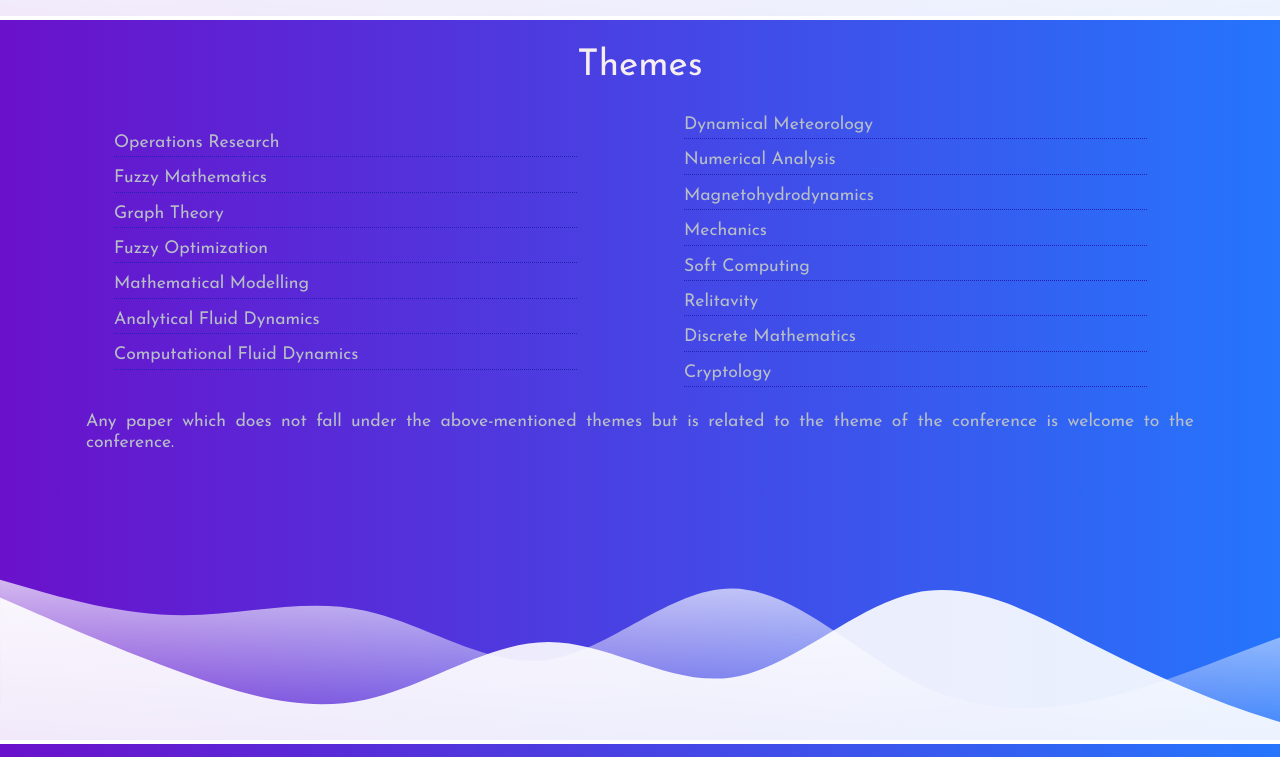
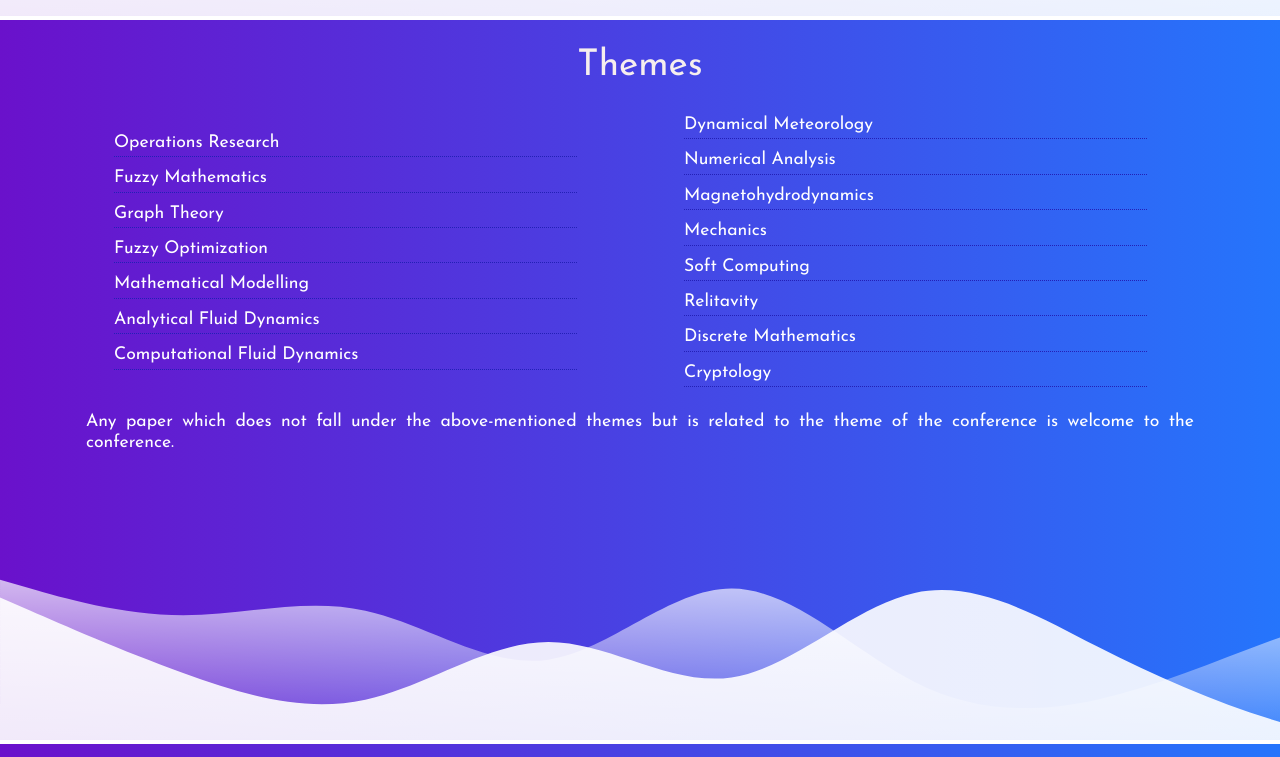
Before and after one commit to VuAppliedMath/vuappliedmath, a plain HTML site: page index.html in a window 1280 px wide. Shown: the part 1539-2296 px from the top of the page. Drawn offline with nearby package versions, Linux system fonts and the light colour scheme; no server answers; animation ran at ten frames a second.

Commit message:
Add files via upload

```diff
--- a/css/custom_style.css
+++ b/css/custom_style.css
@@ -1,5 +1,5 @@
 /*
-    @developers "Anjan Maity,Subhasis Khanra,Sourav Pramanik"
+    @developers "Anjan Maity"
     @params "css3"
 */
 
@@ -44,6 +44,7 @@
   --grey-text: #e5e4f1;
   --header-bg-color-primary: #4dadf7;
   --header-bg-color-secondary: #b9dfee;
+  --text-white:#fff;
   --bx-shadow: 0 0 2px rgba(0, 0, 0, 0.5);
   --gradient-color-secondary: linear-gradient(
     -225deg,
@@ -203,7 +204,7 @@ header {
 }
 
 .para-text {
-  color: var(--text-light-white);
+  color: var(--text-white);
 }
 
 .list-item {
@@ -415,7 +416,7 @@ section ul {
 section ul li {
   display: inline-block;
   width: 90%;
-  color: var(--text-light-white);
+  color: var(--text-white);
   border-bottom: 1px dotted var(--border-color);
   margin-top: 0.5rem;
 }
```
